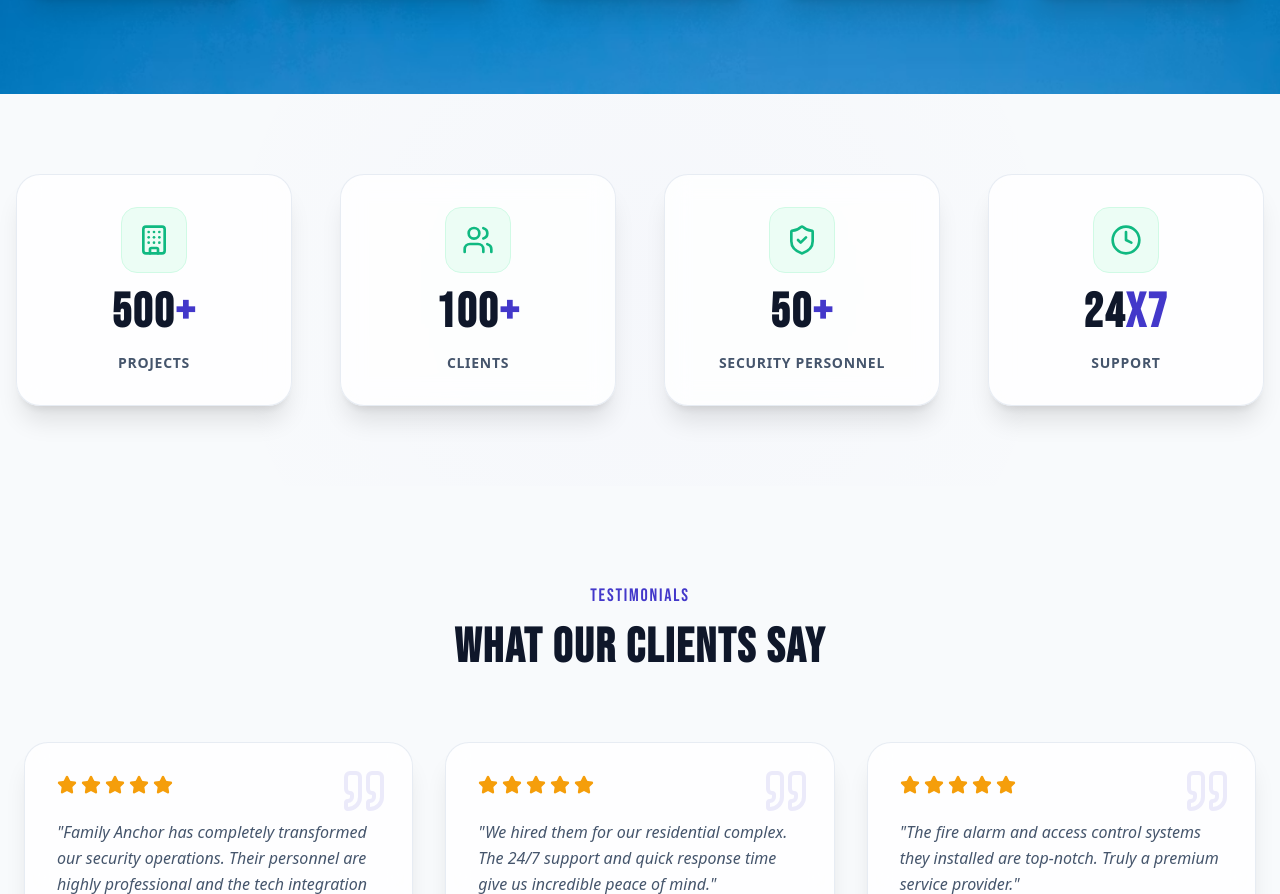
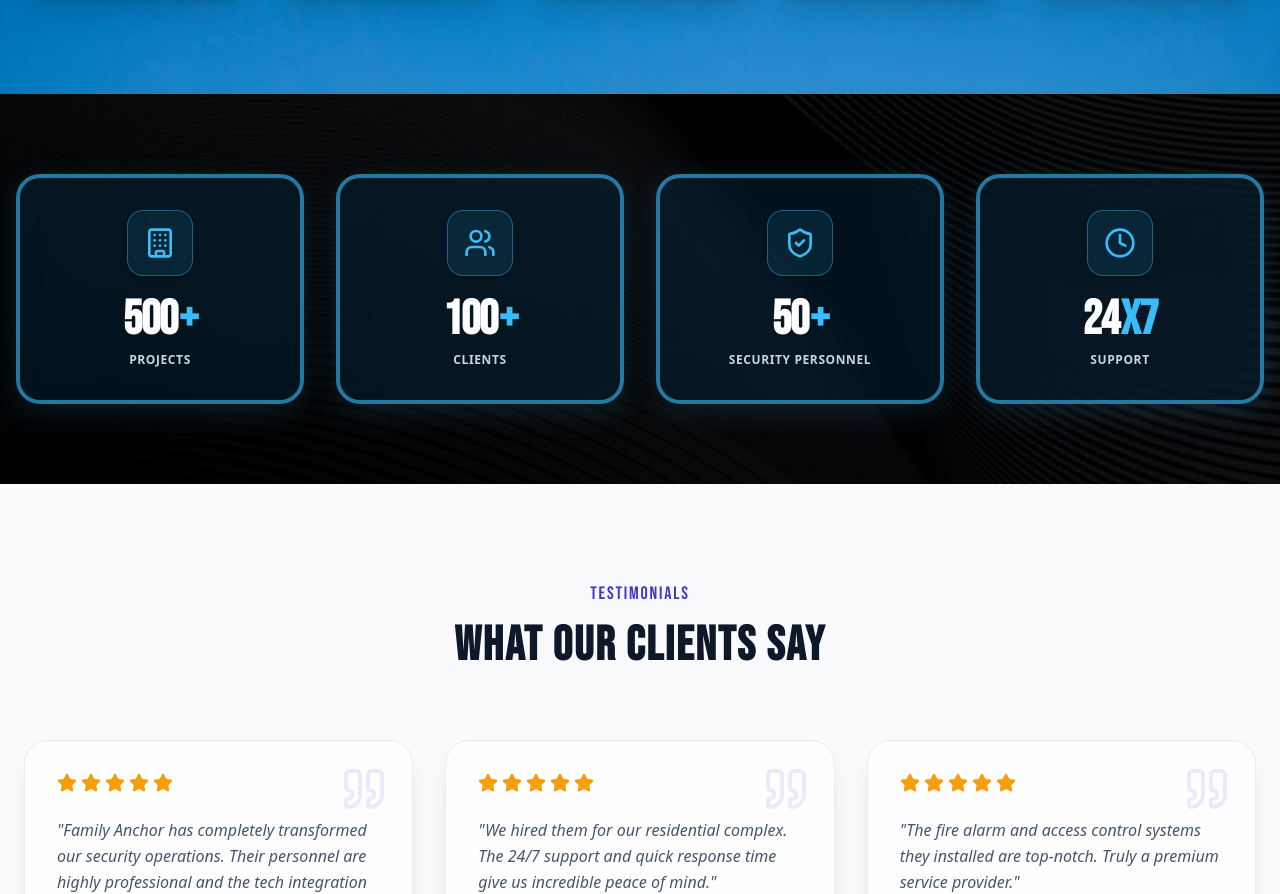
Before and after one commit to deepa11042004/faf2, a Next.js app: page / in a window 1280 px wide. Shown: the part 5960-6854 px from the top of the page. Built offline with nearby package versions, Linux system fonts and the light colour scheme.

Commit message:
feat: add StatsSection component with animated counters and hover effects

```diff
--- a/src/components/sections/Stats.tsx
+++ b/src/components/sections/Stats.tsx
@@ -13,29 +13,47 @@ const stats = [
 
 export function StatsSection() {
   return (
-    <section className="py-20 bg-[#F8FAFC] relative overflow-hidden">
-      {/* Background patterns */}
-      <div className="absolute inset-0 opacity-10 bg-[radial-gradient(circle_at_center,rgba(67,56,202,0.15)_0%,transparent_70%)]" />
+    <section className="py-20 bg-black text-white relative overflow-hidden">
+      {/* Abstract dark waves background texture matching About section */}
+      <div
+        className="absolute inset-0 bg-[url('/dark-waves.png')] bg-cover bg-center bg-no-repeat opacity-45 pointer-events-none z-0"
+      />
+      {/* Glow decorative elements */}
+      <div className="absolute top-1/2 left-1/2 -translate-x-1/2 -translate-y-1/2 w-96 h-96 bg-[#38BDF8]/10 rounded-full blur-3xl -z-10 pointer-events-none" />
 
       <div className="container mx-auto px-4 relative z-10">
-        <div className="grid grid-cols-2 md:grid-cols-4 gap-8 md:gap-12 text-center">
+        <div className="grid grid-cols-1 sm:grid-cols-2 lg:grid-cols-4 gap-6 md:gap-8">
           {stats.map((stat, idx) => (
             <motion.div
               key={idx}
-              initial={{ opacity: 0, scale: 0.8 }}
-              whileInView={{ opacity: 1, scale: 1 }}
+              initial={{ opacity: 0, y: 20 }}
+              whileInView={{ opacity: 1, y: 0 }}
               viewport={{ once: true }}
-              transition={{ delay: idx * 0.1, duration: 0.5 }}
-              className="flex flex-col items-center gap-4 group bg-white/80 backdrop-blur-md p-8 rounded-3xl border border-slate-200/80 shadow-xl hover:shadow-2xl transition-all"
+              transition={{ delay: idx * 0.1, duration: 0.5, ease: "easeOut" }}
+              whileHover={{ y: -6 }}
+              className="relative group bg-sky-950/40 backdrop-blur-xl p-8 rounded-3xl border-4 border-[#38BDF8]/60 hover:border-[#38BDF8] shadow-[0_8px_30px_rgba(56,189,248,0.15)] hover:shadow-[0_20px_40px_rgba(56,189,248,0.3)] transition-all duration-300 flex flex-col items-center text-center overflow-hidden"
             >
-              <div className="p-4 bg-emerald-50 rounded-2xl text-[#10B981] border border-emerald-100 group-hover:bg-[#10B981] group-hover:text-white transition-colors">
-                {stat.icon}
+              {/* Subtle top gradient accent line */}
+              <div className="absolute top-0 left-0 right-0 h-1 bg-gradient-to-r from-transparent via-[#38BDF8] to-transparent opacity-0 group-hover:opacity-100 transition-opacity duration-300" />
+
+              {/* Icon Container with glowing effect */}
+              <div className="relative mb-5">
+                <div className="absolute inset-0 rounded-2xl bg-[#38BDF8]/40 blur-xl opacity-0 group-hover:opacity-100 transition-opacity duration-300" />
+                <div className="relative p-4 rounded-2xl bg-[#38BDF8]/10 text-[#38BDF8] border border-[#38BDF8]/40 group-hover:bg-[#38BDF8] group-hover:text-black group-hover:scale-110 transition-all duration-300 shadow-md">
+                  {stat.icon}
+                </div>
               </div>
-              <div className="flex items-center text-4xl md:text-5xl font-poppins font-bold text-[#0F172A]">
-                <CountUp end={stat.value} duration={3} enableScrollSpy scrollSpyOnce />
-                <span className="text-[#4338CA]">{stat.suffix}</span>
+
+              {/* Counter Value */}
+              <div className="flex items-baseline text-4xl md:text-5xl font-extrabold tracking-tight text-white mb-2 font-poppins">
+                <CountUp end={stat.value} duration={2.5} enableScrollSpy scrollSpyOnce />
+                <span className="text-[#38BDF8] font-bold ml-0.5">
+                  {stat.suffix}
+                </span>
               </div>
-              <p className="text-slate-600 font-semibold uppercase tracking-wider text-sm">
+
+              {/* Label */}
+              <p className="text-slate-300 font-semibold tracking-wider text-xs uppercase">
                 {stat.label}
               </p>
             </motion.div>
```
